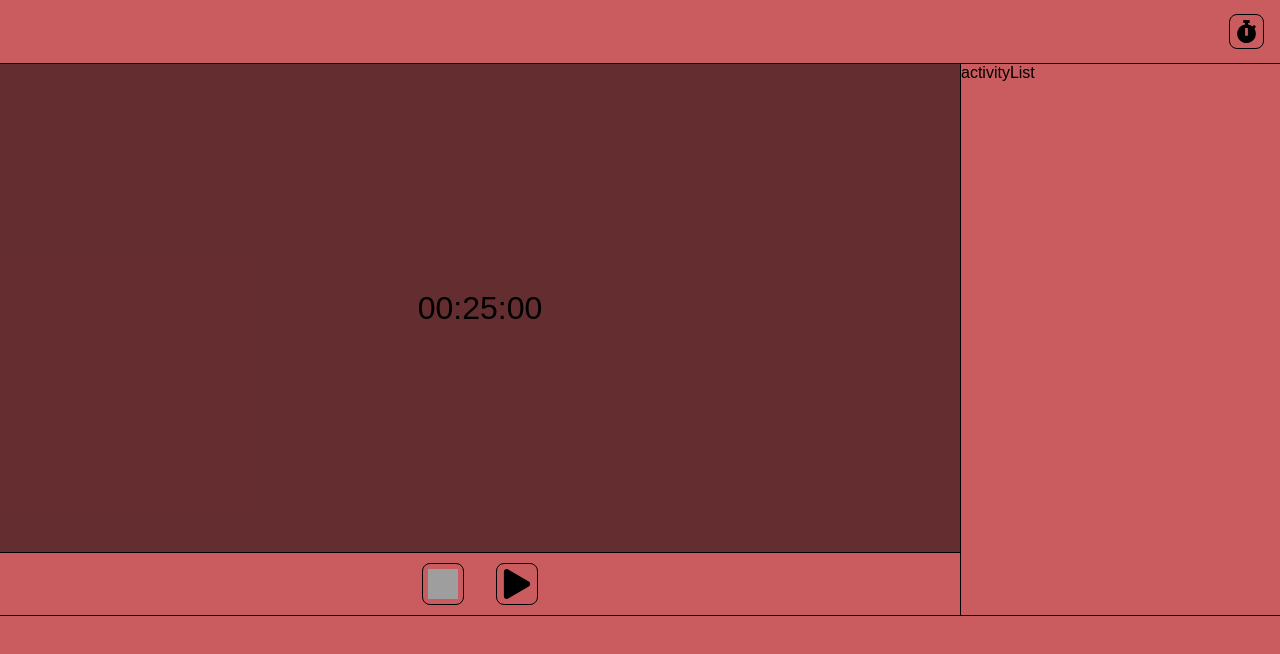
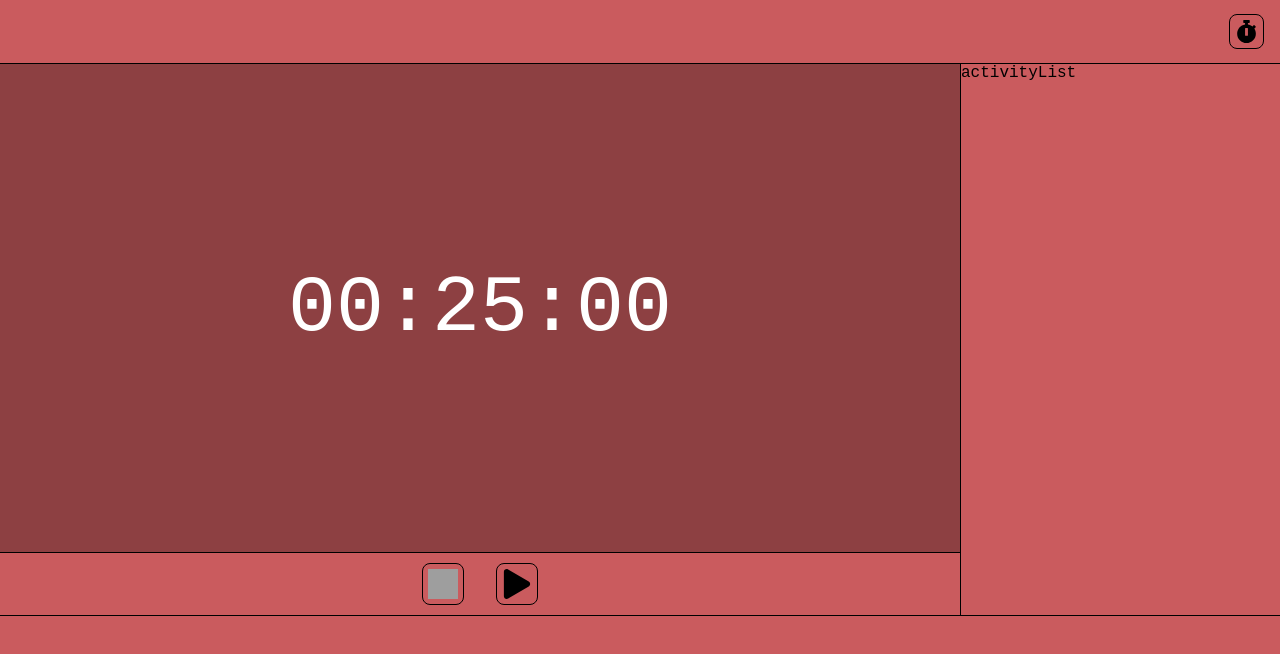
Before and after one commit to niems/pomodoro, a React (Create React App) app: page / in a window 1280 px wide. Shown: the top 654 px of the page. Built offline with nearby package versions, Linux system fonts and the light colour scheme; grey boxes are pictures that could not be loaded.

Commit message:
updated style of timer

```diff
--- a/src/App.css
+++ b/src/App.css
@@ -14,5 +14,7 @@
   justify-content: center;
   align-items: center;
 
+  font-family: 'Courier New', Courier, monospace;
+
   background: black;
 }
--- a/src/components/style/timerDisplay.css
+++ b/src/components/style/timerDisplay.css
@@ -1,5 +1,5 @@
 #timer-display-container {
-    --timer-font-size: 2em;
+    --timer-font-size: 5em;
 
     grid-area: timer-display;
     box-sizing: border-box;
@@ -31,5 +31,6 @@
 
     font-size: var(--timer-font-size);
 
-    background: rgba(0, 0, 0, 0.5);
+    color: white;
+    background: rgba(0, 0, 0, 0.3);
 }
--- a/src/components/timerDisplay.js
+++ b/src/components/timerDisplay.js
@@ -76,7 +76,7 @@ class TimerDisplay extends Component {
     }
 
     update() {
-        console.log(`update() timer`);
+        //console.log(`update() timer`);
         const timer = this.state.timer;
 
         if ( timer.sec > 0 ) {
```
